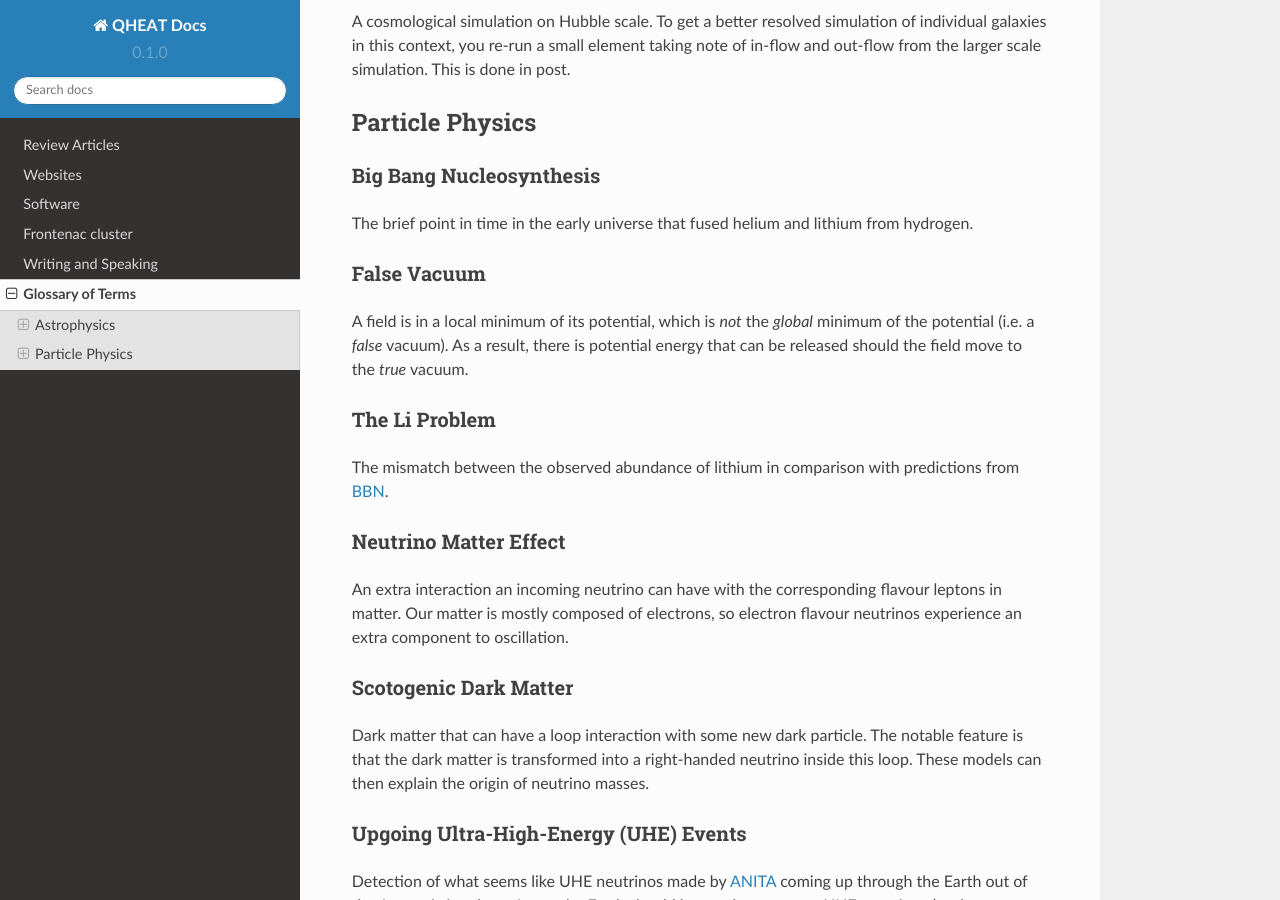
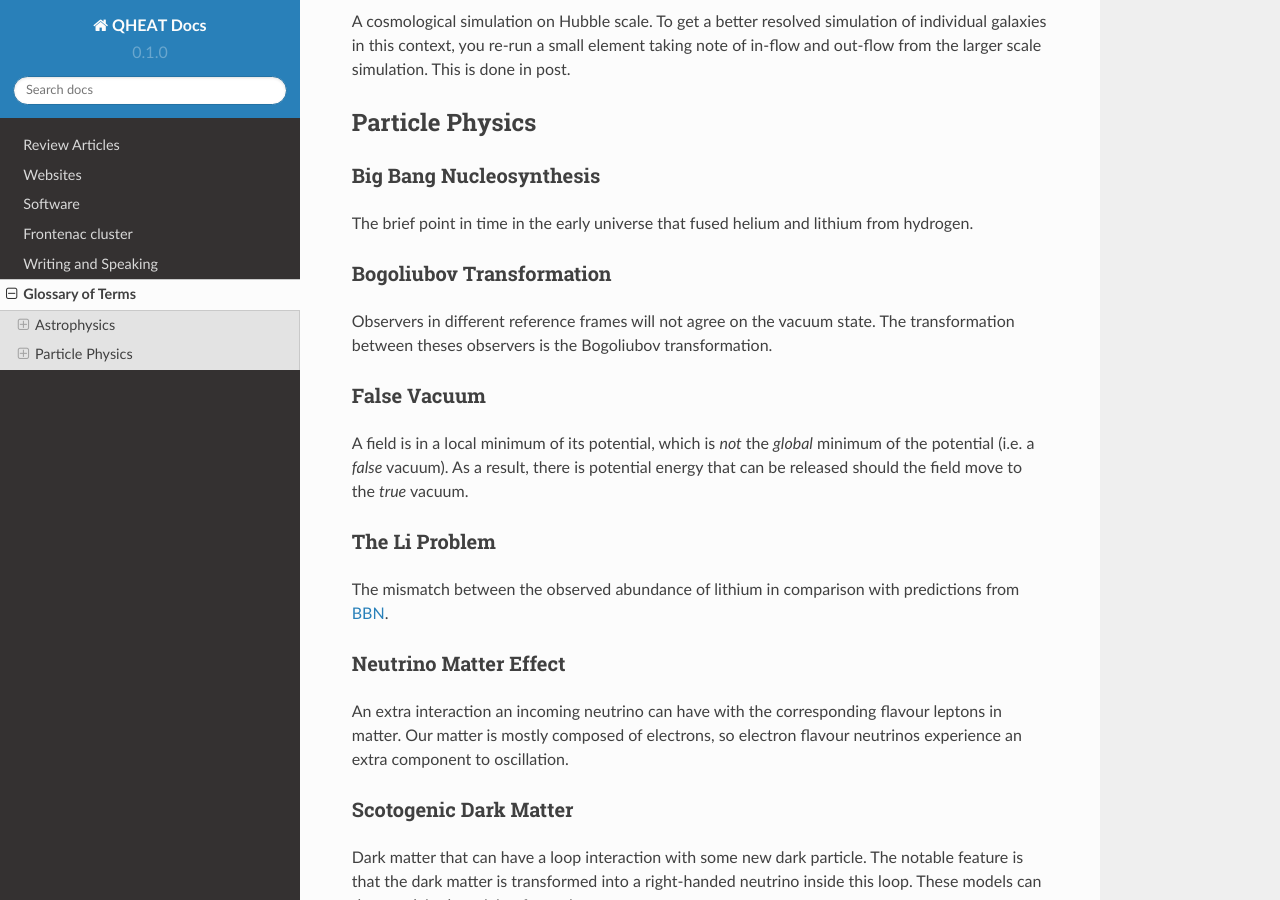
Before and after one commit to aaronvincent/QHEAT, a Sphinx documentation site: the page built from docs/source/glossary.rst, in a window 1280 px wide and 900 px high, scrolled down 916 px. Built offline with Sphinx 7.4.7 and the Read the Docs theme 2.0.0, drawn with Linux system fonts in a browser that asks for light colours.

Commit message:
Added Bogoliubov Transformation

```diff
--- a/docs/source/glossary.rst
+++ b/docs/source/glossary.rst
@@ -64,6 +64,13 @@ Big Bang Nucleosynthesis
 The brief point in time in the early universe that fused helium and lithium from
 hydrogen.
 
+.. _bogoliubov:
+
+Bogoliubov Transformation
+*************************
+Observers in different reference frames will not agree on the vacuum state. The
+transformation between theses observers is the Bogoliubov transformation.
+
 .. _false-vacuum:
 
 False Vacuum
```
